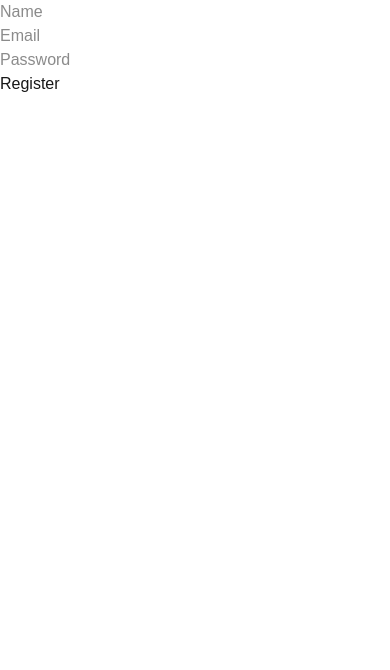
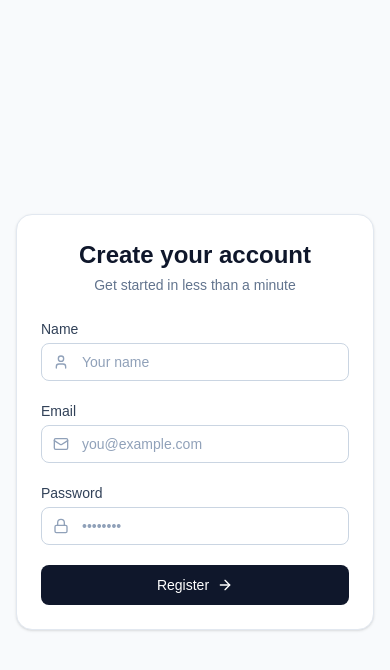
Before and after one commit to dharanshetty05/collaborative-task-manager, a Next.js app in the folder frontend/: page /register in a window 390 px wide. Shown: the top 670 px of the page. Built offline with nearby package versions, Linux system fonts and the light colour scheme; no server answers.

Commit message:
Improved login and register UI responsiveness

```diff
--- a/frontend/package.json
+++ b/frontend/package.json
@@ -12,6 +12,8 @@
     "@hookform/resolvers": "^5.2.2",
     "@tanstack/react-query": "^5.90.12",
     "axios": "^1.13.2",
+    "framer-motion": "^12.23.26",
+    "lucide-react": "^0.561.0",
     "next": "16.0.10",
     "react": "19.2.1",
     "react-dom": "19.2.1",
--- a/frontend/src/pages/login.tsx
+++ b/frontend/src/pages/login.tsx
@@ -1,8 +1,10 @@
 import { useForm } from "react-hook-form";
 import { zodResolver } from "@hookform/resolvers/zod";
-import { email, z } from "zod";
+import { z } from "zod";
 import { loginUser } from "app/services/auth";
 import { useRouter } from "next/router";
+import { motion } from "framer-motion";
+import { Mail, Lock, ArrowRight } from "lucide-react";
 
 const schema = z.object({
     email: z.string().email(),
@@ -28,18 +30,80 @@ export default function Login() {
     };
 
     return (
-        <form onSubmit={handleSubmit(onSubmit)}>
-            <input placeholder="Email" {...register("email")} />
-            <p>{errors.email?.message}</p>
+        <div className="min-h-screen flex items-center justify-center bg-slate-50 px-4">
+            <motion.div
+                initial={{ opacity: 0, y: 12 }}
+                animate={{ opacity: 1, y: 0 }}
+                transition={{ duration: 0.3 }}
+                className="w-full max-w-md bg-white rounded-2xl shadow-sm border border-slate-200 p-6 sm:p-8"
+            >
+                {/* Header */}
+                <div className="mb-6 text-center">
+                    <h1 className="text-2xl font-semibold text-slate-900">
+                        Welcome back
+                    </h1>
+                    <p className="text-sm text-slate-500 mt-1">
+                        Sign in to continue to your workspace
+                    </p>
+                </div>
 
-            <input placeholder="Password" {...register("password")} />
-            <p>{errors.password?.message}</p>
+                <form onSubmit={handleSubmit(onSubmit)} className="space-y-5">
+                    {/* Email */}
+                    <div>
+                        <label className="block text-sm font-medium text-slate-700 mb-1">
+                            Email
+                        </label>
+                        <div className="relative">
+                            <Mail className="absolute left-3 top-1/2 -translate-y-1/2 h-4 w-4 text-slate-400" />
+                            <input
+                                type="email"
+                                placeholder="you@example.com"
+                                {...register("email")}
+                                className="w-full rounded-lg border border-slate-300 bg-white pl-10 pr-3 py-2 text-sm text-slate-900 placeholder-slate-400 focus:outline-none focus:ring-2 focus:ring-slate-900 focus:border-transparent"
+                            />
+                        </div>
+                        {errors.email && (
+                            <p className="mt-1 text-xs text-red-600">
+                                {errors.email.message}
+                            </p>
+                        )}
+                    </div>
 
-            <button type="submit" onClick={async () => {
-                router.push('/dashboard')
-            }}>
-                Login
-            </button>
-        </form>
-    )
+                    {/* Password */}
+                    <div>
+                        <label className="block text-sm font-medium text-slate-700 mb-1">
+                            Password
+                        </label>
+                        <div className="relative">
+                            <Lock className="absolute left-3 top-1/2 -translate-y-1/2 h-4 w-4 text-slate-400" />
+                            <input
+                                type="password"
+                                placeholder="••••••••"
+                                {...register("password")}
+                                className="w-full rounded-lg border border-slate-300 bg-white pl-10 pr-3 py-2 text-sm text-slate-900 placeholder-slate-400 focus:outline-none focus:ring-2 focus:ring-slate-900 focus:border-transparent"
+                            />
+                        </div>
+                        {errors.password && (
+                            <p className="mt-1 text-xs text-red-600">
+                                {errors.password.message}
+                            </p>
+                        )}
+                    </div>
+
+                    {/* Submit */}
+                    <motion.button
+                        whileTap={{ scale: 0.98 }}
+                        type="submit"
+                        onClick={async () => {
+                            router.push("/dashboard");
+                        }}
+                        className="w-full flex items-center justify-center gap-2 rounded-lg bg-slate-900 px-4 py-2.5 text-sm font-medium text-white hover:bg-slate-800 focus:outline-none focus:ring-2 focus:ring-slate-900"
+                    >
+                        Login
+                        <ArrowRight className="h-4 w-4" />
+                    </motion.button>
+                </form>
+            </motion.div>
+        </div>
+    );
 }
--- a/frontend/src/pages/register.tsx
+++ b/frontend/src/pages/register.tsx
@@ -1,7 +1,9 @@
 import { useForm } from "react-hook-form";
 import { zodResolver } from "@hookform/resolvers/zod";
-import { email, z } from "zod";
+import { z } from "zod";
 import { registerUser } from "app/services/auth";
+import { motion } from "framer-motion";
+import { User, Mail, Lock, ArrowRight } from "lucide-react";
 
 const schema = z.object({
     name: z.string().min(1),
@@ -26,17 +28,97 @@ export default function Register() {
     };
 
     return (
-        <form onSubmit={handleSubmit(onSubmit)}>
-            <input placeholder="Name" {...register("name")} />
-            <p>{errors.name?.message}</p>
+        <div className="min-h-screen flex items-center justify-center bg-slate-50 px-4">
+            <motion.div
+                initial={{ opacity: 0, y: 12 }}
+                animate={{ opacity: 1, y: 0 }}
+                transition={{ duration: 0.3 }}
+                className="w-full max-w-md bg-white rounded-2xl shadow-sm border border-slate-200 p-6 sm:p-8"
+            >
+                {/* Header */}
+                <div className="mb-6 text-center">
+                    <h1 className="text-2xl font-semibold text-slate-900">
+                        Create your account
+                    </h1>
+                    <p className="text-sm text-slate-500 mt-1">
+                        Get started in less than a minute
+                    </p>
+                </div>
 
-            <input placeholder="Email" {...register("email")} />
-            <p>{errors.email?.message}</p>
+                <form onSubmit={handleSubmit(onSubmit)} className="space-y-5">
+                    {/* Name */}
+                    <div>
+                        <label className="block text-sm font-medium text-slate-700 mb-1">
+                            Name
+                        </label>
+                        <div className="relative">
+                            <User className="absolute left-3 top-1/2 -translate-y-1/2 h-4 w-4 text-slate-400" />
+                            <input
+                                placeholder="Your name"
+                                {...register("name")}
+                                className="w-full rounded-lg border border-slate-300 bg-white pl-10 pr-3 py-2 text-sm text-slate-900 placeholder-slate-400 focus:outline-none focus:ring-2 focus:ring-slate-900 focus:border-transparent"
+                            />
+                        </div>
+                        {errors.name && (
+                            <p className="mt-1 text-xs text-red-600">
+                                {errors.name.message}
+                            </p>
+                        )}
+                    </div>
 
-            <input placeholder="Password" {...register("password")} />
-            <p>{errors.password?.message}</p>
+                    {/* Email */}
+                    <div>
+                        <label className="block text-sm font-medium text-slate-700 mb-1">
+                            Email
+                        </label>
+                        <div className="relative">
+                            <Mail className="absolute left-3 top-1/2 -translate-y-1/2 h-4 w-4 text-slate-400" />
+                            <input
+                                type="email"
+                                placeholder="you@example.com"
+                                {...register("email")}
+                                className="w-full rounded-lg border border-slate-300 bg-white pl-10 pr-3 py-2 text-sm text-slate-900 placeholder-slate-400 focus:outline-none focus:ring-2 focus:ring-slate-900 focus:border-transparent"
+                            />
+                        </div>
+                        {errors.email && (
+                            <p className="mt-1 text-xs text-red-600">
+                                {errors.email.message}
+                            </p>
+                        )}
+                    </div>
 
-            <button type="submit">Register</button>
-        </form>
+                    {/* Password */}
+                    <div>
+                        <label className="block text-sm font-medium text-slate-700 mb-1">
+                            Password
+                        </label>
+                        <div className="relative">
+                            <Lock className="absolute left-3 top-1/2 -translate-y-1/2 h-4 w-4 text-slate-400" />
+                            <input
+                                type="password"
+                                placeholder="••••••••"
+                                {...register("password")}
+                                className="w-full rounded-lg border border-slate-300 bg-white pl-10 pr-3 py-2 text-sm text-slate-900 placeholder-slate-400 focus:outline-none focus:ring-2 focus:ring-slate-900 focus:border-transparent"
+                            />
+                        </div>
+                        {errors.password && (
+                            <p className="mt-1 text-xs text-red-600">
+                                {errors.password.message}
+                            </p>
+                        )}
+                    </div>
+
+                    {/* Submit */}
+                    <motion.button
+                        whileTap={{ scale: 0.98 }}
+                        type="submit"
+                        className="w-full flex items-center justify-center gap-2 rounded-lg bg-slate-900 px-4 py-2.5 text-sm font-medium text-white hover:bg-slate-800 focus:outline-none focus:ring-2 focus:ring-slate-900"
+                    >
+                        Register
+                        <ArrowRight className="h-4 w-4" />
+                    </motion.button>
+                </form>
+            </motion.div>
+        </div>
     );
 }
```
Also changed, not shown: 1 other file (tests, documents, lock files or other folders).
